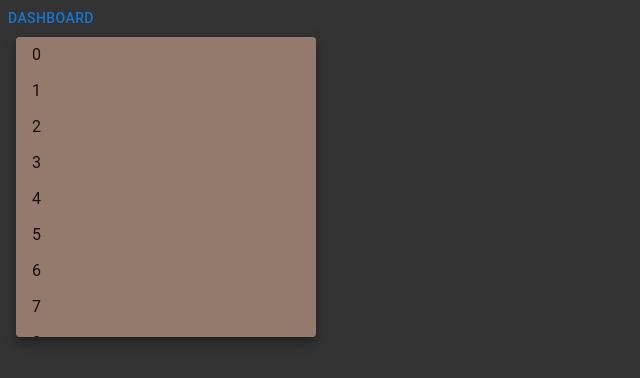
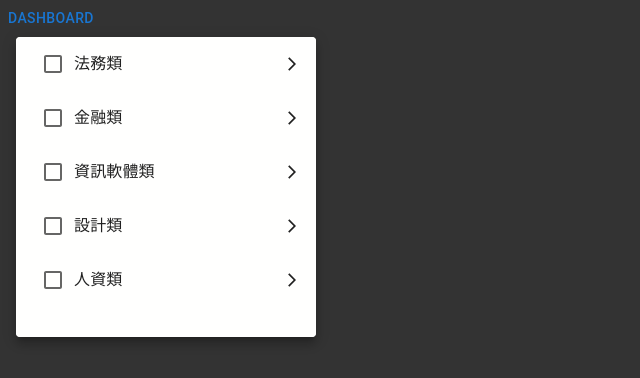
Before and after one commit to tzynwang/mui-slide-menu, a React (Create React App) app: page / in a window 1280 px wide. Both pictures are taken after a click on the button "DASHBOARD". Shown: the top 378 px of the page, without its empty margins (0-640 px from the left). Built offline with nearby package versions, Linux system fonts and the light colour scheme.

Commit message:
[feat] Add meaningful mock data

```diff
--- a/src/App.tsx
+++ b/src/App.tsx
@@ -1,32 +1,73 @@
-import React, { memo, useState, useRef } from 'react'
+import React, { memo, useState, useMemo, useRef } from 'react'
+import { v4 as uuidv4 } from 'uuid'
 import Button from '@mui/material/Button'
+import Checkbox from '@mui/material/Checkbox'
 import Menu from '@mui/material/Menu'
 import MenuItem from '@mui/material/MenuItem'
 import Paper from '@mui/material/Paper'
 import Slide from '@mui/material/Slide'
+import ArrowBackIosNewIcon from '@mui/icons-material/ArrowBackIosNew'
+import ArrowForwardIosIcon from '@mui/icons-material/ArrowForwardIos'
 
-const PARENT = Array.from(Array(20).keys())
-const CHILD = Array.from(Array(10).keys())
+interface Parent {
+  id: number
+  label: string
+}
+
+interface Child {
+  id: string
+  parent: number
+  label: string
+}
+
+const PARENT: Parent[] = [
+  { id: 1, label: '法務類' },
+  { id: 2, label: '金融類' },
+  { id: 3, label: '資訊軟體類' },
+  { id: 4, label: '設計類' },
+  { id: 5, label: '人資類' }
+]
+const CHILD: Child[] = [
+  { id: uuidv4(), parent: 1, label: '法務人員' },
+  { id: uuidv4(), parent: 1, label: '律師' },
+  { id: uuidv4(), parent: 2, label: '會計師' },
+  { id: uuidv4(), parent: 2, label: '財務人員' },
+  { id: uuidv4(), parent: 3, label: '系統分析師' },
+  { id: uuidv4(), parent: 3, label: '軟體設計工程師' },
+  { id: uuidv4(), parent: 4, label: '廣告設計' },
+  { id: uuidv4(), parent: 4, label: '工業設計' },
+  { id: uuidv4(), parent: 5, label: '人力資源主管' },
+  { id: uuidv4(), parent: 5, label: '教育訓練人員' }
+]
 
 function App(): React.ReactElement {
   // States
   const [anchorEl, setAnchorEl] = useState<null | HTMLElement>(null)
   const [parent, setParent] = useState<null | number>(null)
+  const dynamicChildList = useMemo(
+    () => CHILD.filter((c) => c.parent === parent),
+    [parent]
+  )
   const containerRef = useRef<null | HTMLDivElement>(null)
   const open = Boolean(anchorEl)
 
   // Functions
-  const handleClick = (event: React.MouseEvent<HTMLButtonElement>) => {
+  const handleOpen = (event: React.MouseEvent<HTMLButtonElement>) => {
     setAnchorEl(event.currentTarget)
   }
   const handleClose = () => {
     setAnchorEl(null)
   }
-  const handleSlide = (parent: number) => () => {
+  const handleSliceToChild = (parent: number) => () => {
     setParent(parent)
   }
   const handleSlideToParent = () => {
     setParent(null)
+  }
+  const handleParentCheck = (
+    e: React.MouseEvent<HTMLButtonElement, MouseEvent>
+  ) => {
+    e.stopPropagation()
   }
 
   // Main
@@ -37,7 +78,7 @@ function App(): React.ReactElement {
         aria-controls={open ? 'basic-menu' : undefined}
         aria-haspopup="true"
         aria-expanded={open ? 'true' : undefined}
-        onClick={handleClick}
+        onClick={handleOpen}
       >
         Dashboard
       </Button>
@@ -55,18 +96,23 @@ function App(): React.ReactElement {
         <Slide direction="right" in={!parent} container={containerRef.current}>
           <Paper classes={{ root: 'PaperParent' }}>
             {PARENT.map((p) => (
-              <MenuItem key={p} onClick={handleSlide(p)}>
-                {p}
+              <MenuItem key={p.id} onClick={handleSliceToChild(p.id)}>
+                <Checkbox onClick={handleParentCheck} />
+                {p.label}
+                <ArrowForwardIosIcon classes={{ root: 'SvgIconParent' }} />
               </MenuItem>
             ))}
           </Paper>
         </Slide>
         <Slide direction="right" in={!!parent} container={containerRef.current}>
           <Paper classes={{ root: 'PaperChild' }}>
-            <MenuItem onClick={handleSlideToParent}>Back To Parent</MenuItem>
-            {CHILD.map((c) => (
-              <MenuItem key={c}>
-                {c}
+            <MenuItem onClick={handleSlideToParent}>
+              <ArrowBackIosNewIcon classes={{ root: 'SvgIconChild' }} />
+            </MenuItem>
+            {dynamicChildList.map((c) => (
+              <MenuItem key={c.id}>
+                <Checkbox onClick={handleParentCheck} />
+                {c.label}
               </MenuItem>
             ))}
           </Paper>
--- a/src/theme.ts
+++ b/src/theme.ts
@@ -10,7 +10,7 @@ const theme = createTheme({
             height: '300px',
             position: 'relative',
             overflowY: 'hidden',
-            backgroundColor: '#947A6D'
+            backgroundColor: '#fffffe'
           },
           '&.PaperParent, &.PaperChild': {
             width: '300px',
@@ -22,10 +22,23 @@ const theme = createTheme({
             boxShadow: 'unset'
           },
           '&.PaperParent': {
-            backgroundColor: '#947A6D'
+            backgroundColor: '#fffffe'
           },
           '&.PaperChild': {
-            backgroundColor: '#947A6D'
+            backgroundColor: '#fffffe'
+          }
+        }
+      }
+    },
+    MuiSvgIcon: {
+      styleOverrides: {
+        root: {
+          '&.SvgIconParent': {
+            marginLeft: 'auto',
+            fontSize: '1rem'
+          },
+          '&.SvgIconChild': {
+            fontSize: '1rem'
           }
         }
       }
```
